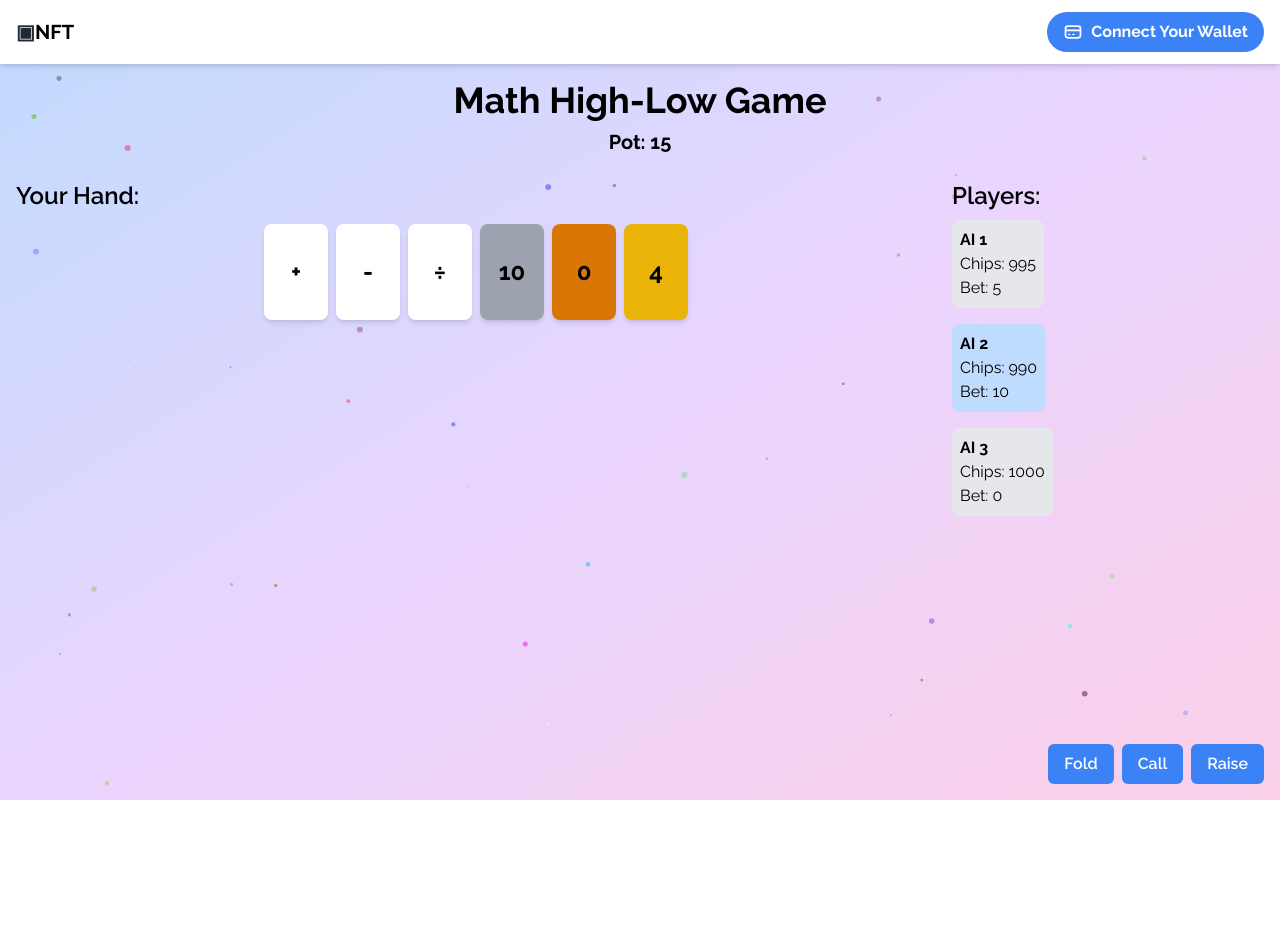
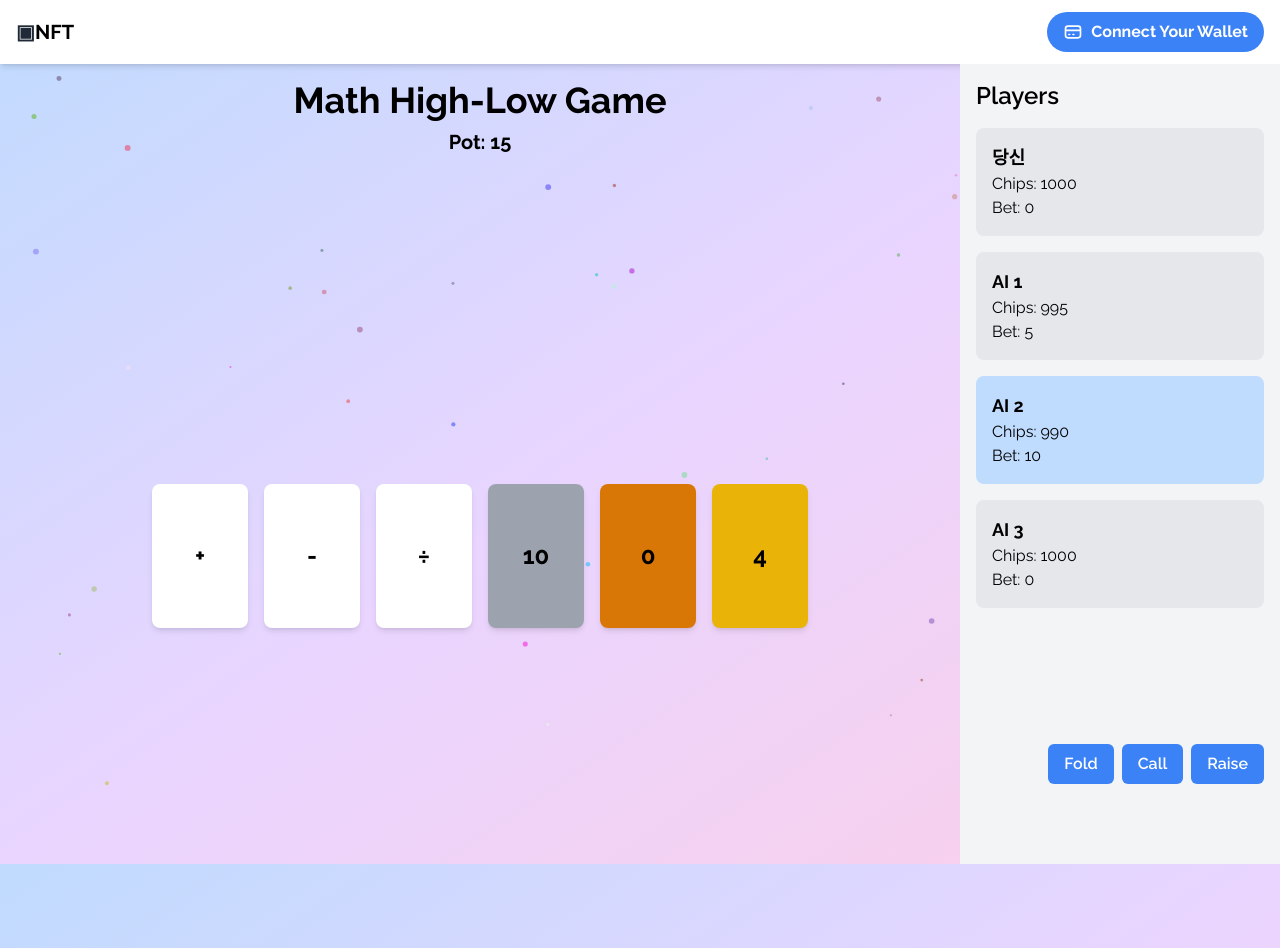
Before and after one commit to kclhh4318/XRPL, a React (Create React App) app: page /game in a window 1280 px wide. Before the commit the page ends 800 px from the top, so only its background shows below. Built offline with nearby package versions, Linux system fonts and the light colour scheme.

Commit message:
✅ 하이로우 룰 구현 거진 완료

```diff
--- a/src/components/MathHighLowGame/MathHighLowGame.tsx
+++ b/src/components/MathHighLowGame/MathHighLowGame.tsx
@@ -243,8 +243,25 @@ const handleNewCard = async (card: Card, playerIndex: number, currentPlayers: Pl
           }, 100);
         });
       } else {
-      // AI 로직 (변경 없음)
+        // AI 로직
+        const removableCards = updatedPlayers[playerIndex].hand.filter(c => ['×', '+', '-'].includes(c.content));
+        if (removableCards.length > 0) {
+          const randomIndex = Math.floor(Math.random() * removableCards.length);
+          const removedCard = removableCards[randomIndex];
+          updatedPlayers[playerIndex].hand = updatedPlayers[playerIndex].hand.filter(c => c !== removedCard);
+          updatedPlayers[playerIndex].hand.push(card);
+          let [numberCard, newDeck] = drawCard(updatedDeck, 'number');
+          updatedPlayers[playerIndex].hand.push(numberCard);
+          updatedDeck = newDeck;
+        } else {
+          updatedPlayers[playerIndex].hand.push(card);
         }
+      }
+    } else if (card.type === 'symbol' && card.content === '√') {
+      updatedPlayers[playerIndex].hand.push(card);
+      let [numberCard, newDeck] = drawCard(updatedDeck, 'number');
+      updatedPlayers[playerIndex].hand.push(numberCard);
+      updatedDeck = newDeck;
     } else {
       updatedPlayers[playerIndex].hand.push(card);
     }
@@ -256,16 +273,17 @@ const handleNewCard = async (card: Card, playerIndex: number, currentPlayers: Pl
     return updatedDeck;
   };
 
-  // handleRemoveCard 함수 수정
   const handleRemoveCard = (cardToRemove: Card) => {
     setPlayers(prevPlayers => {
       const updatedPlayers = [...prevPlayers];
       // 선택된 카드를 제거
-    updatedPlayers[0].hand = updatedPlayers[0].hand.filter(card => card !== cardToRemove);
+      updatedPlayers[0].hand = updatedPlayers[0].hand.filter(card =>
+        !(card.content === cardToRemove.content && card.type === cardToRemove.type && card.grade === cardToRemove.grade)
+      );
 
-    // 만약 제거된 카드가 곱하기 카드가 아니라면, 곱하기 카드를 추가
-    if (cardToRemove.content !== '×') {
-      updatedPlayers[0].hand.push(pendingMultiplyCard!);
+      // 곱하기 카드를 추가 (선택된 카드가 곱하기 카드가 아닌 경우에만)
+      if (cardToRemove.content !== '×' && pendingMultiplyCard) {
+        updatedPlayers[0].hand.push(pendingMultiplyCard);
       }
 
       return updatedPlayers;
@@ -659,20 +677,12 @@ const handleRemoveCard = (cardToRemove: Card) => {
     }
 
     return (
-      <div className="flex">
-        <div className="flex-grow mr-4">
-          <div className="mb-8">
-            {renderPlayerHand(players[0], 0)}
+      <div className="flex flex-col h-full">
+        <div className="flex-grow flex items-center justify-center">
+          {renderPlayerHand(players[0])}
         </div>
-          <div>
+        <div className="mt-4">
           {renderGamePhase()}
-          </div>
-        </div>
-        <div className="w-1/4">
-          <h2 className="text-2xl font-semibold mb-2">Players:</h2>
-          <div className="space-y-4">
-            {players.slice(1).map((player, index) => renderPlayerInfo(player, index + 1))}
-          </div>
         </div>
       </div>
     );
@@ -681,11 +691,20 @@ const handleRemoveCard = (cardToRemove: Card) => {
   const renderPlayerInfo = (player: Player, index: number) => (
     <div
       key={player.id}
-      className="mb-4 flex items-center relative"
+      className={`mb-4 p-4 rounded-lg ${index === currentPlayerIndex ? 'bg-blue-200' : 'bg-gray-200'}`}
       onMouseEnter={() => setShowOpponentCards(index)}
       onMouseLeave={() => setShowOpponentCards(-1)}
     >
-      <div className="absolute right-full mr-2 flex items-center" style={{ display: showOpponentCards === index ? 'flex' : 'none' }}>
+      <div className="font-bold text-lg">{player.name}</div>
+      <div>Chips: {player.chips}</div>
+      <div>Bet: {player.bet}</div>
+      {player.nft && (
+        <img src={player.nft.image} alt={player.name} className="w-16 h-16 object-cover rounded mt-2" />
+      )}
+      {showOpponentCards === index && (
+        <div className="mt-2">
+          <div className="text-sm font-semibold mb-1">Hand:</div>
+          <div className="flex flex-wrap">
             {player.hand.map((card, cardIndex) => (
               <CardComponent
                 key={cardIndex}
@@ -693,54 +712,50 @@ const handleRemoveCard = (cardToRemove: Card) => {
                 onClick={() => {}}
                 selected={false}
                 hidden={card.hidden}
-            className="w-10 h-15 mr-1 flex-shrink-0"
+                className="w-8 h-12 mr-1 mb-1"
               />
             ))}
           </div>
-      <div className={`p-2 rounded-lg ${index === currentPlayerIndex ? 'bg-blue-200' : 'bg-gray-200'}`}>
-        <div className="font-bold">{player.name}</div>
-        <div>Chips: {player.chips}</div>
-        <div>Bet: {player.bet}</div>
-        {player.nft && (
-          <img src={player.nft.image} alt={player.name} className="w-16 h-16 object-cover rounded mt-2" />
+        </div>
       )}
-      </div>
     </div>
   );
 
 
   // renderPlayerHand 함수 수정 (필요한 경우)
-  const renderPlayerHand = (player: Player, index: number) => (
-    <div key={player.id} className="mb-4">
-      <h2 className="text-2xl font-semibold mb-2">{index === 0 ? 'Your Hand:' : `${player.name}'s Hand:`}</h2>
+  const renderPlayerHand = (player: Player) => (
     <div className="flex flex-wrap justify-center">
-        {player.hand.map((card, cardIndex) => (
+      {player.hand.map((card, index) => (
         <CardComponent
-            key={cardIndex}
+          key={index}
           {...card}
-            onClick={() => index === 0 && gamePhase === 'createEquation' ? handleCardClick(card) : {}}
-            selected={index === 0 && players[0].equation.includes(card)}
-            hidden={index !== 0 && card.hidden}
-            className="w-16 h-24 m-1"
+          onClick={() => gamePhase === 'createEquation' ? handleCardClick(card) : {}}
+          selected={player.equation.some(c => c.content === card.content && c.type === card.type)}
+          hidden={card.hidden}
+          className="w-24 h-36 m-2" // 카드 크기를 더 크게 조정
         />
       ))}
-      </div>
     </div>
   );
 
   return (
-    <div className="container mx-auto p-4 relative">
+    <div className="flex h-screen">
+      <div className="flex-grow p-4">
         <div className="text-center mb-6">
           <h1 className="text-4xl font-bold mb-2">Math High-Low Game</h1>
           <div className="text-xl font-bold">Pot: {pot}</div>
         </div>
-
         {renderGameBoard()}
+      </div>
+      <div className="w-1/4 bg-gray-100 p-4 overflow-y-auto">
+        <h2 className="text-2xl font-semibold mb-4">Players</h2>
+        {players.map((player, index) => renderPlayerInfo(player, index))}
+      </div>
 
       {showRemoveCardModal && (
         <div className="fixed inset-0 bg-black bg-opacity-50 flex items-center justify-center">
-          <div className="bg-white p-4 rounded">
-            <h2 className="text-lg font-bold mb-2">곱하기 카드를 받았습니다. 제거할 카드를 선택하세요:</h2>
+          <div className="bg-white p-6 rounded-lg">
+            <h2 className="text-xl font-bold mb-4">곱하기 카드를 받았습니다. 제거할 카드를 선택하세요:</h2>
             <div className="flex justify-center">
               {cardsToChooseFrom.map((card, index) => (
                 <CardComponent
@@ -748,6 +763,7 @@ const handleRemoveCard = (cardToRemove: Card) => {
                   {...card}
                   onClick={() => handleRemoveCard(card)}
                   selected={false}
+                  className="w-16 h-24 m-1"
                 />
               ))}
             </div>
```
Lines whose indentation alone changed are shown as unchanged.
